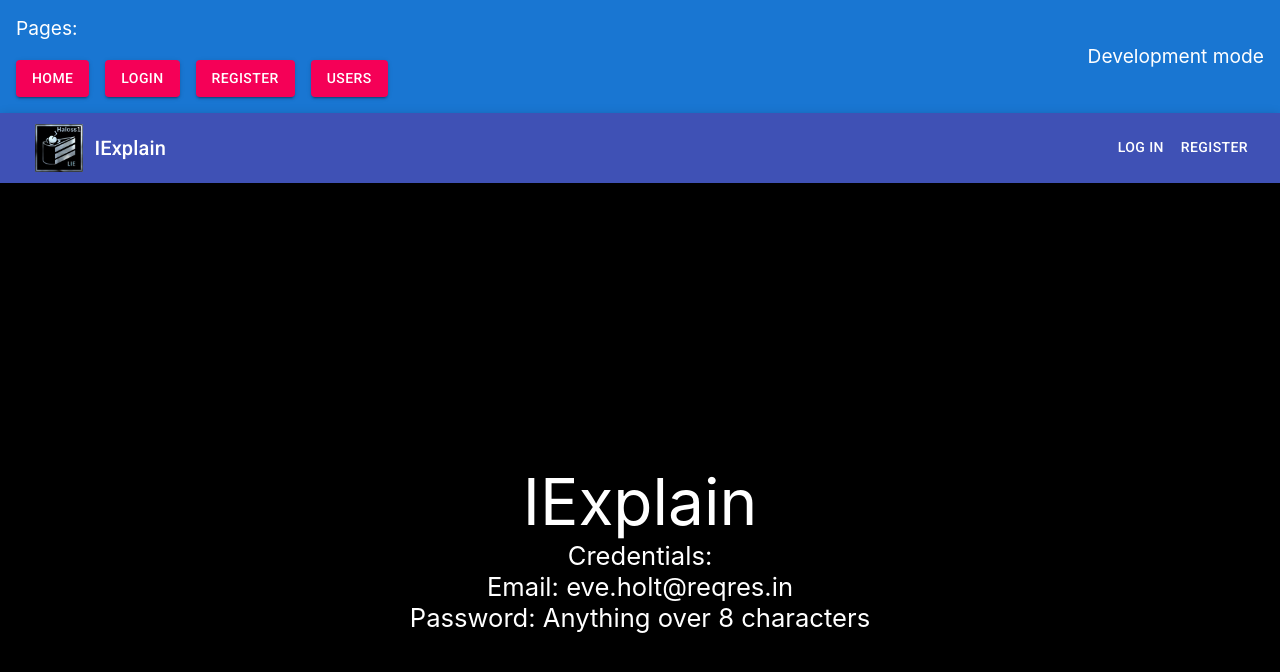
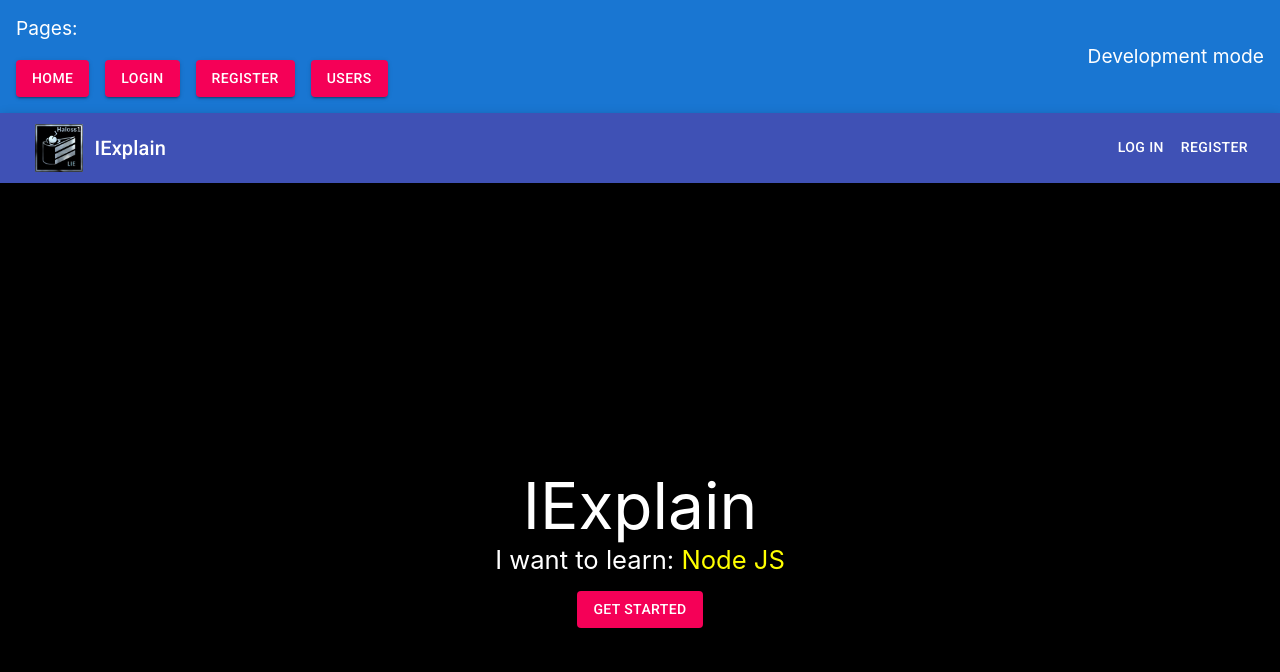
Before and after one commit to haloss1/iexplain-front, a React (Create React App) app: page / in a window 1280 px wide. Shown: the top 672 px of the page. Built offline with nearby package versions, Linux system fonts and the light colour scheme.

Commit message:
Updated Home to better fit IExplain

```diff
--- a/src/Routes.tsx
+++ b/src/Routes.tsx
@@ -1,9 +1,4 @@
-import {
-  useHistory,
-  Switch,
-  Route,
-  NavLink as RouterNavLink,
-} from "react-router-dom";
+import { useHistory, Switch, Route, NavLink } from "react-router-dom";
 import Home from "pages/Home";
 import Login from "pages/Login";
 import Register from "pages/Register";
@@ -46,7 +41,7 @@ const Routes = () => {
             <br />
             <NavContainer>
               <Button
-                component={RouterNavLink}
+                component={NavLink}
                 variant="contained"
                 color="secondary"
                 to="/Home"
@@ -61,7 +56,7 @@ const Routes = () => {
                 Login
               </Button>
               <Button
-                component={RouterNavLink}
+                component={NavLink}
                 variant="contained"
                 color="secondary"
                 to="/register"
@@ -69,7 +64,7 @@ const Routes = () => {
                 Register
               </Button>
               <Button
-                component={RouterNavLink}
+                component={NavLink}
                 variant="contained"
                 color="secondary"
                 to="/users"
--- a/src/pages/Home.tsx
+++ b/src/pages/Home.tsx
@@ -62,11 +62,18 @@ const Home = () => {
         }}
       >
         IExplain
-        <div style={{ fontSize: "2vw" }}>Credentials:</div>
-        <div style={{ fontSize: "2vw" }}>Email: eve.holt@reqres.in</div>
-        <div style={{ fontSize: "2vw" }}>
-          Password: Anything over 8 characters
+        <div style={{ fontSize: "2vw", marginBottom: "1rem" }}>
+          I want to learn:{" "}
+          <span style={{ fontSize: "2vw", color: "yellow" }}>Node JS</span>
         </div>
+        <Button
+          component={Link}
+          variant="contained"
+          color="secondary"
+          to="/register"
+        >
+          Get started
+        </Button>
       </div>
     </Content>
   );
```
